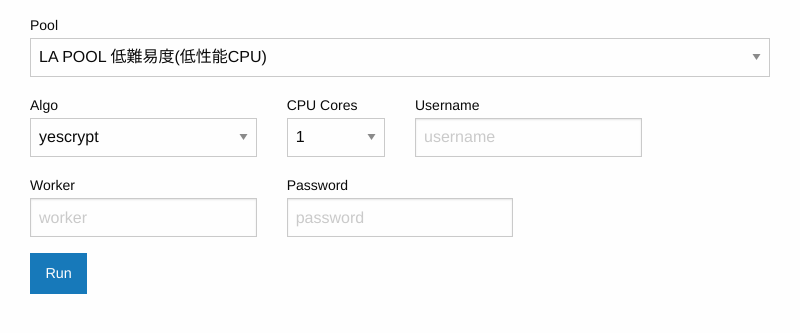
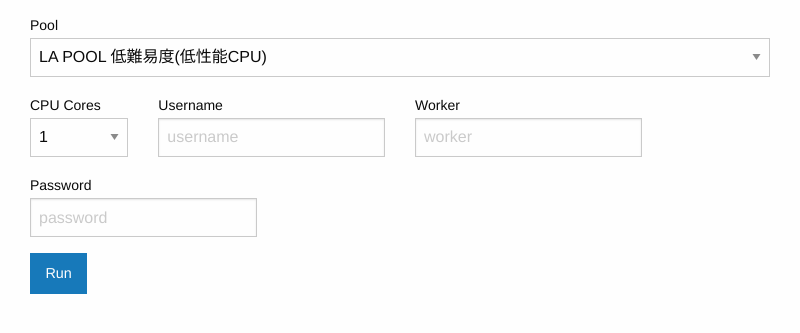
Before and after one commit to kalmare/miner-manager, an Electron app: page view/index.html in a window 800 px wide. Shown: the part 119-452 px from the top of the page. Drawn offline with nearby package versions, Linux system fonts and the light colour scheme.

Commit message:
[Remove] Algo selectbox

```diff
--- a/view/index.html
+++ b/view/index.html
@@ -57,13 +57,6 @@
                             <input type="text" id="pool_raw" placeholder="example.net:1234">
                         </label>
                     </div>
-                    <div class="medium-4 cell">
-                        <label>Algo
-                            <select id="algo">
-                                <option value="yescrypt">yescrypt</option>
-                            </select>
-                        </label>
-                    </div>
                     <div class="medium-2 cell">
                         <label>CPU Cores
                             <select id="cores">
```
